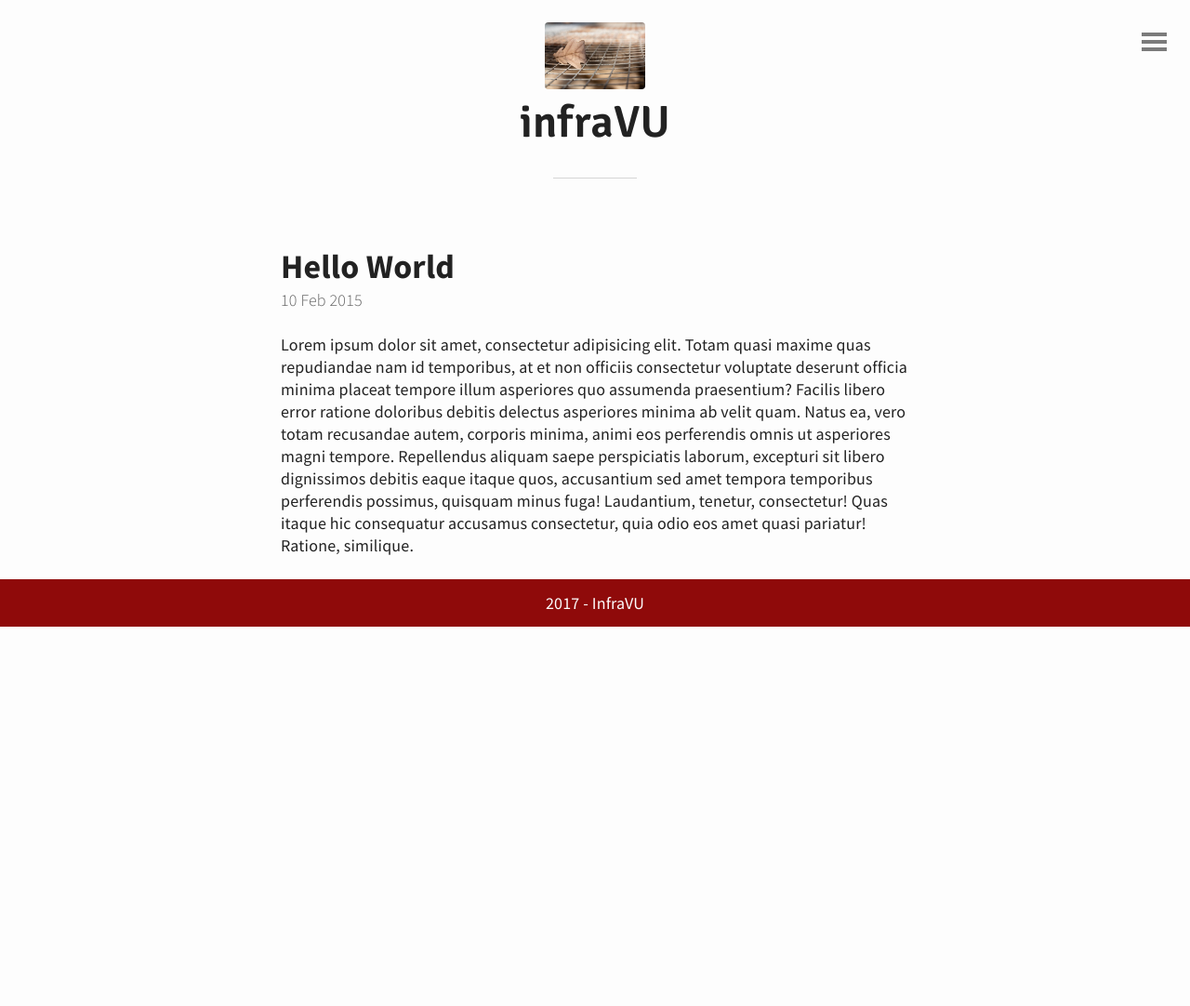
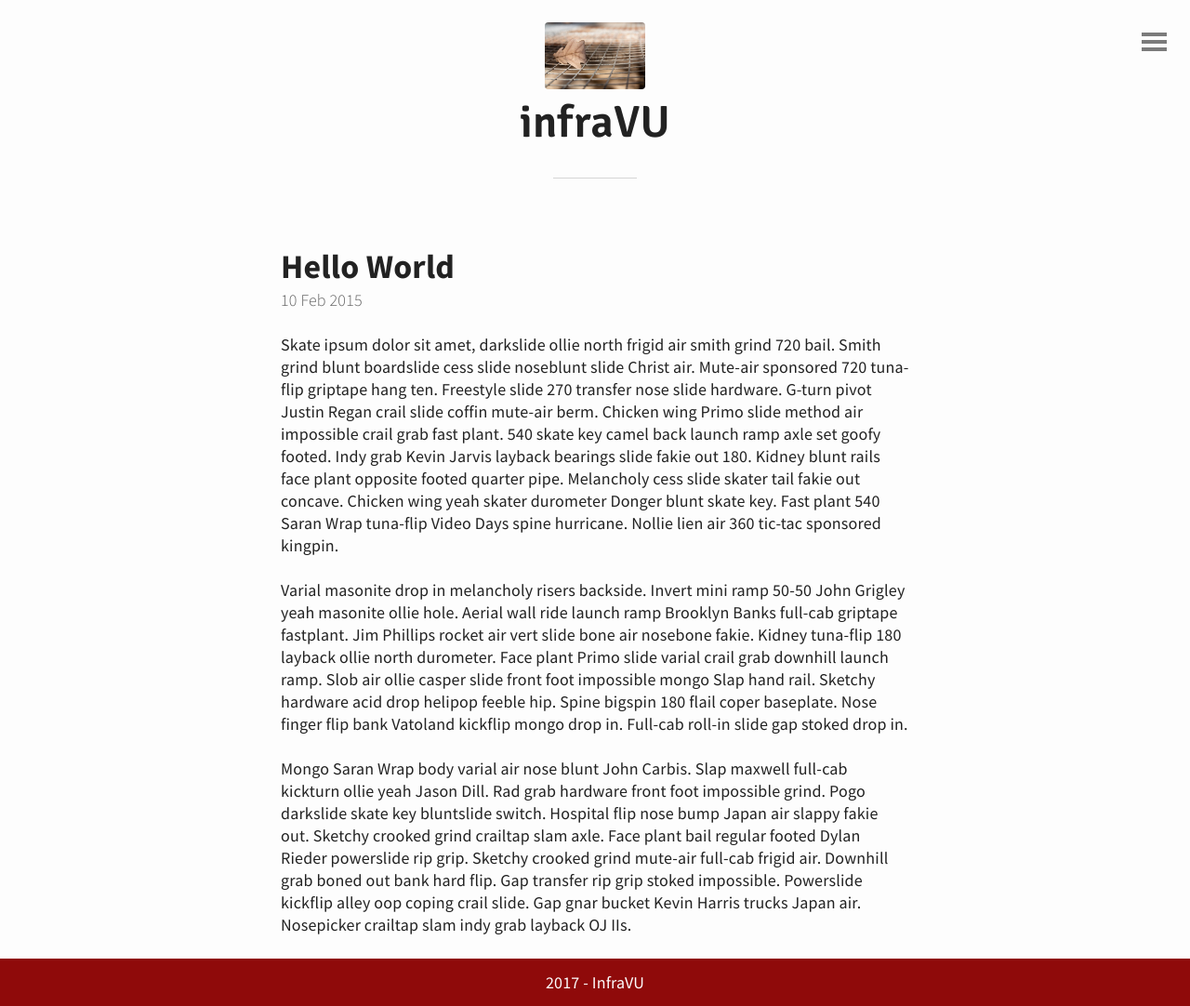
Before and after one commit to tedawson/infravu, a Jekyll site: the page built from _posts/2015-02-10-hello-world.md, in a window 1280 px wide. Shown: the whole page at 93% size. Built offline with Jekyll 4.4.1, drawn with Linux system fonts in a browser that asks for light colours; before the commit the page ends 900 px from its top, so only the background shows below that.

Commit message:
add more funny ipsum

```diff
--- a/_posts/2015-02-10-hello-world.md
+++ b/_posts/2015-02-10-hello-world.md
@@ -1,4 +1,9 @@
 ---
 title: Hello World
 ---
-Lorem ipsum dolor sit amet, consectetur adipisicing elit. Totam quasi maxime quas repudiandae nam id temporibus, at et non officiis consectetur voluptate deserunt officia minima placeat tempore illum asperiores quo assumenda praesentium? Facilis libero error ratione doloribus debitis delectus asperiores minima ab velit quam. Natus ea, vero totam recusandae autem, corporis minima, animi eos perferendis omnis ut asperiores magni tempore. Repellendus aliquam saepe perspiciatis laborum, excepturi sit libero dignissimos debitis eaque itaque quos, accusantium sed amet tempora temporibus perferendis possimus, quisquam minus fuga! Laudantium, tenetur, consectetur! Quas itaque hic consequatur accusamus consectetur, quia odio eos amet quasi pariatur! Ratione, similique.
+
+Skate ipsum dolor sit amet, darkslide ollie north frigid air smith grind 720 bail. Smith grind blunt boardslide cess slide noseblunt slide Christ air. Mute-air sponsored 720 tuna-flip griptape hang ten. Freestyle slide 270 transfer nose slide hardware. G-turn pivot Justin Regan crail slide coffin mute-air berm. Chicken wing Primo slide method air impossible crail grab fast plant. 540 skate key camel back launch ramp axle set goofy footed. Indy grab Kevin Jarvis layback bearings slide fakie out 180. Kidney blunt rails face plant opposite footed quarter pipe. Melancholy cess slide skater tail fakie out concave. Chicken wing yeah skater durometer Donger blunt skate key. Fast plant 540 Saran Wrap tuna-flip Video Days spine hurricane. Nollie lien air 360 tic-tac sponsored kingpin.
+
+Varial masonite drop in melancholy risers backside. Invert mini ramp 50-50 John Grigley yeah masonite ollie hole. Aerial wall ride launch ramp Brooklyn Banks full-cab griptape fastplant. Jim Phillips rocket air vert slide bone air nosebone fakie. Kidney tuna-flip 180 layback ollie north durometer. Face plant Primo slide varial crail grab downhill launch ramp. Slob air ollie casper slide front foot impossible mongo Slap hand rail. Sketchy hardware acid drop helipop feeble hip. Spine bigspin 180 flail coper baseplate. Nose finger flip bank Vatoland kickflip mongo drop in. Full-cab roll-in slide gap stoked drop in.
+
+Mongo Saran Wrap body varial air nose blunt John Carbis. Slap maxwell full-cab kickturn ollie yeah Jason Dill. Rad grab hardware front foot impossible grind. Pogo darkslide skate key bluntslide switch. Hospital flip nose bump Japan air slappy fakie out. Sketchy crooked grind crailtap slam axle. Face plant bail regular footed Dylan Rieder powerslide rip grip. Sketchy crooked grind mute-air full-cab frigid air. Downhill grab boned out bank hard flip. Gap transfer rip grip stoked impossible. Powerslide kickflip alley oop coping crail slide. Gap gnar bucket Kevin Harris trucks Japan air. Nosepicker crailtap slam indy grab layback OJ IIs.
```
Also changed, not shown: _posts/2015-02-15-example-1.md (+1 -2 lines).
